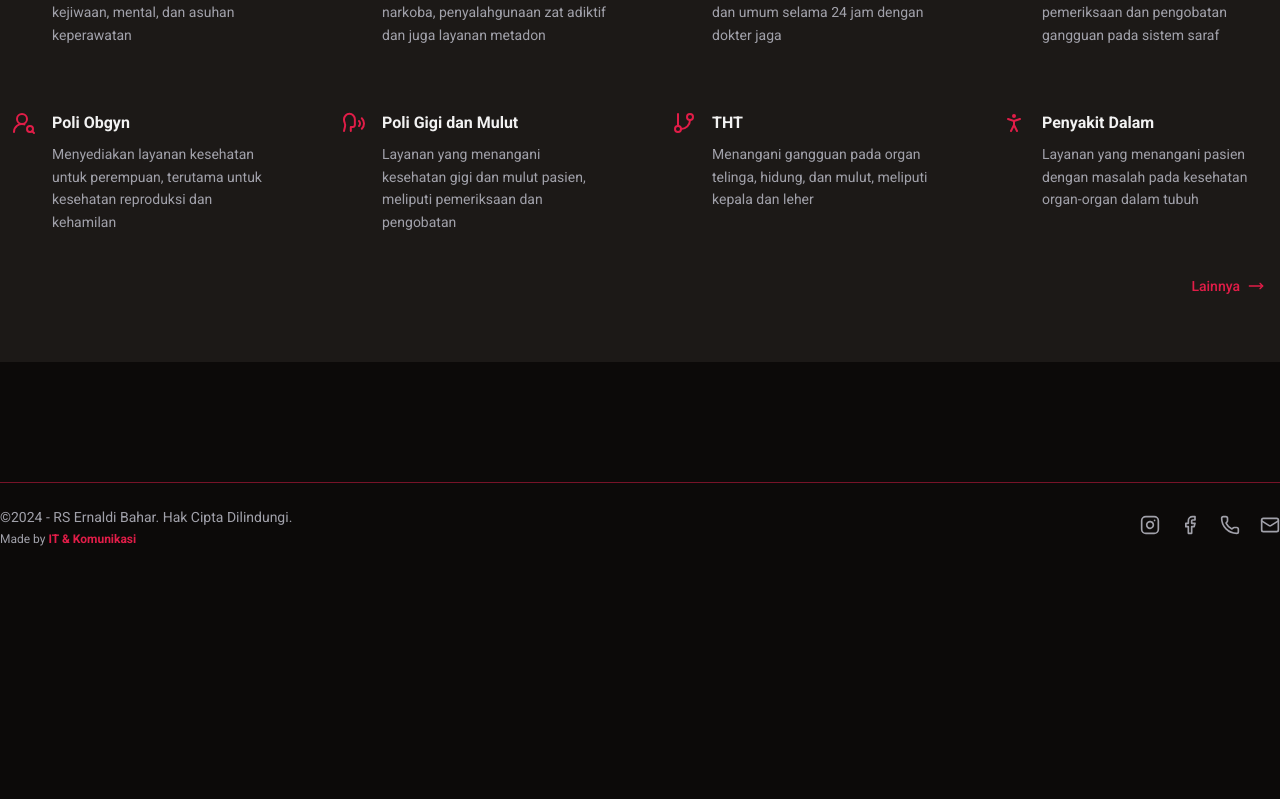
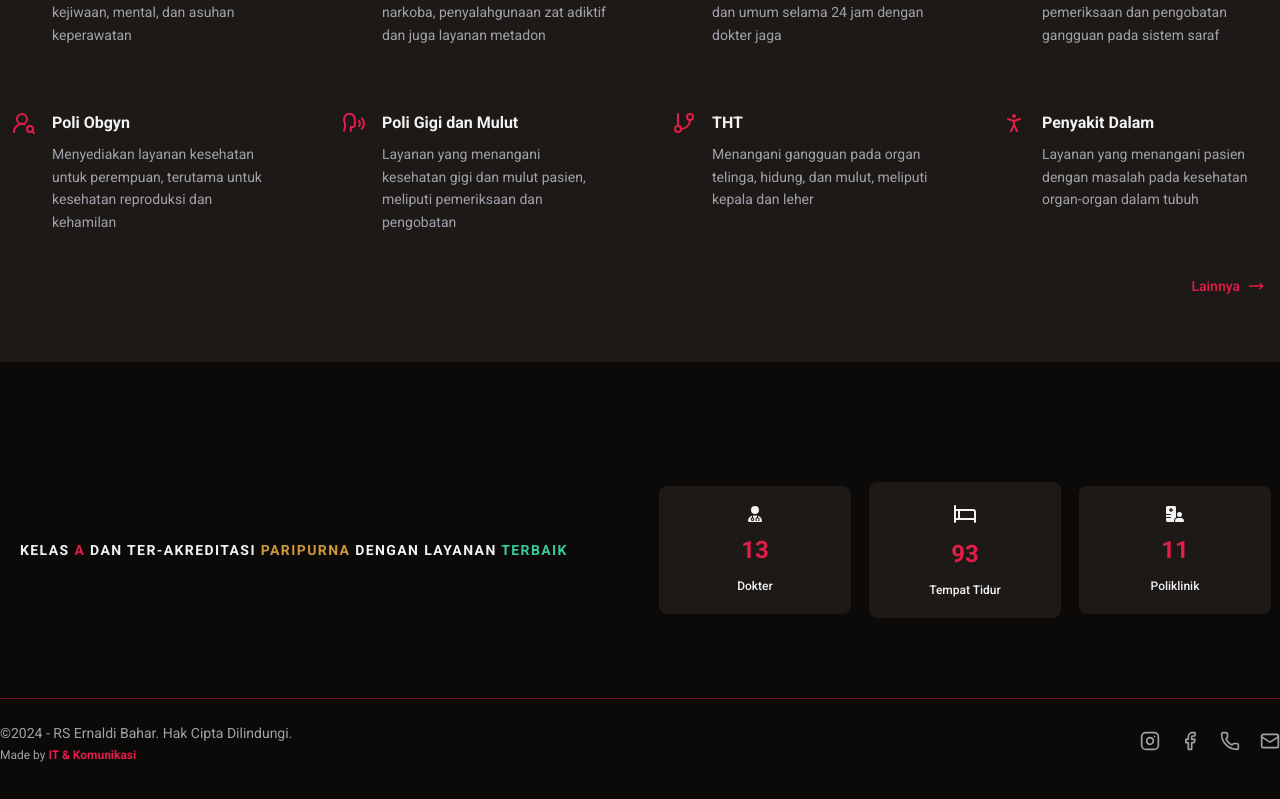
Before and after one commit to riyanamanda/rserba, a React (Vite) app in the folder client/: page / in a window 1280 px wide. Shown: the part 1089-1888 px from the top of the page. Before the commit the page ends 1676 px from the top, so only its background shows below. Built offline with nearby package versions, Linux system fonts and the light colour scheme; no server answers.

Commit message:
feat: add counter in home page

```diff
--- a/client/package.json
+++ b/client/package.json
@@ -35,6 +35,7 @@
         "react-dom": "^18.3.1",
         "react-helmet-async": "^2.0.5",
         "react-hook-form": "^7.54.2",
+        "react-icons": "^5.4.0",
         "react-redux": "^9.2.0",
         "react-router": "^7.1.1",
         "react-toastify": "^11.0.2",
--- /dev/null
+++ b/client/src/components/AnimationCounter.tsx
@@ -0,0 +1,53 @@
+'use client';
+
+import { KeyframeOptions, animate, useInView, useIsomorphicLayoutEffect } from 'framer-motion';
+import * as React from 'react';
+
+type AnimatedCounterProps = {
+    from: number;
+    to: number;
+    animationOptions?: KeyframeOptions & { duration?: number };
+    className?: string;
+};
+
+export const AnimationCounter = ({
+    from = 0,
+    to,
+    animationOptions,
+    className = 'text-xl font-extrabold sm:text-2xl md:text-3xl',
+}: AnimatedCounterProps) => {
+    const ref = React.useRef<HTMLSpanElement>(null);
+    const inView = useInView(ref, { once: true });
+
+    useIsomorphicLayoutEffect(() => {
+        const element = ref.current;
+
+        if (!element) return;
+        if (!inView) return;
+
+        // Set initial value
+        element.textContent = String(from);
+
+        // If reduced motion is enabled in system's preferences
+        if (window.matchMedia('(prefers-reduced-motion)').matches) {
+            element.textContent = String(to);
+            return;
+        }
+
+        const controls = animate(from, to, {
+            duration: 10,
+            ease: 'easeOut',
+            ...animationOptions,
+            onUpdate(value) {
+                element.textContent = value.toFixed(0);
+            },
+        });
+
+        // Cancel on unmount
+        return () => {
+            controls.stop();
+        };
+    }, [ref, inView, from, to]);
+
+    return <span ref={ref} className={className} />;
+};
--- /dev/null
+++ b/client/src/components/CountUp.tsx
@@ -0,0 +1,20 @@
+import { ElementType } from 'react';
+import { AnimationCounter } from './AnimationCounter';
+
+type CountUpProps = {
+    icon: ElementType;
+    title: string;
+    number: number;
+};
+
+const CountUp = ({ icon: Icon, title, number }: CountUpProps) => {
+    return (
+        <div className='flex flex-col items-center space-y-3 min-w-48 bg-card p-5 rounded-lg'>
+            <Icon className='w-10 shrink-0' />
+            <AnimationCounter className='text-2xl font-bold text-primary' from={0} to={number} animationOptions={{ ease: 'easeInOut' }} />
+            <span className='text-xs font-medium'>{title}</span>
+        </div>
+    );
+};
+
+export default CountUp;
--- a/client/src/index.css
+++ b/client/src/index.css
@@ -16,6 +16,8 @@
         --primary-foreground: 355.7 100% 97.3%;
         --secondary: 240 4.8% 95.9%;
         --secondary-foreground: 240 5.9% 10%;
+        --tertiary: 39, 62%, 51%;
+        --quarternary: 159.59, 58.57%, 50.78%;
         --muted: 240 4.8% 95.9%;
         --muted-foreground: 240 3.8% 46.1%;
         --accent: 240 4.8% 95.9%;
@@ -44,6 +46,8 @@
         --primary-foreground: 355.7 100% 97.3%;
         --secondary: 240 3.7% 15.9%;
         --secondary-foreground: 0 0% 98%;
+        --tertiary: 39, 62%, 51%;
+        --quarternary: 159.59, 58.57%, 50.78%;
         --muted: 0 0% 15%;
         --muted-foreground: 240 5% 64.9%;
         --accent: 12 6.5% 15.1%;
--- a/client/src/pages/Home.tsx
+++ b/client/src/pages/Home.tsx
@@ -1,3 +1,4 @@
+import CountUp from '@/components/CountUp';
 import Layanan from '@/components/Layanan';
 import AppLayout from '@/components/layout/AppLayout';
 import { Spotlight } from '@/components/Spotlight';
@@ -5,6 +6,7 @@
 import { Button } from '@/components/ui/button';
 import {
     AmbulanceIcon,
+    Bed,
     BrainCircuit,
     BrainCogIcon,
     GitBranchIcon,
@@ -15,6 +17,7 @@
     SpeechIcon,
     UserRoundSearchIcon,
 } from 'lucide-react';
+import { FaHospitalUser, FaUserDoctor } from 'react-icons/fa6';
 import { NavLink } from 'react-router';
 
 const poli = [
@@ -63,6 +66,7 @@
 const Home = () => {
     return (
         <AppLayout>
+            {/* Hero */}
             <section className='w-full flex items-center relative py-28 max-w-[90rem] mx-auto '>
                 <Spotlight className='left-20' />
                 <div className='w-6/12 pl-24 space-y-5 h-full'>
@@ -98,6 +102,7 @@
                 </div>
             </section>
 
+            {/* Layanan */}
             <section className='my-20 w-full bg-card py-14 text-card-foreground'>
                 <div className='max-w-[90rem] mx-auto'>
                     <div className='mx-auto w-fit space-y-5'>
@@ -119,6 +124,19 @@
                     </NavLink>
                 </div>
             </section>
+
+            {/* Count Up */}
+            <section className='max-w-[90rem] mx-auto grid grid-cols-2 place-content-center place-items-center py-10 pl-5'>
+                <p className='uppercase tracking-widest font-semibold text-sm w-full'>
+                    Kelas <span className='text-primary'>A</span> dan ter-akreditasi <span className='text-tertiary'>paripurna</span> dengan Layanan{' '}
+                    <span className='text-quarternary'>terbaik</span>
+                </p>
+                <div className='flex items-center justify-around w-full'>
+                    <CountUp icon={FaUserDoctor} title='Dokter' number={21} />
+                    <CountUp icon={Bed} title='Tempat Tidur' number={150} />
+                    <CountUp icon={FaHospitalUser} title='Poliklinik' number={18} />
+                </div>
+            </section>
         </AppLayout>
     );
 };
--- a/client/tailwind.config.js
+++ b/client/tailwind.config.js
@@ -30,6 +30,12 @@
                 secondary: {
                     DEFAULT: 'hsl(var(--secondary))',
                     foreground: 'hsl(var(--secondary-foreground))',
+                },
+                tertiary: {
+                    DEFAULT: 'hsl(var(--tertiary))',
+                },
+                quarternary: {
+                    DEFAULT: 'hsl(var(--quarternary))',
                 },
                 muted: {
                     DEFAULT: 'hsl(var(--muted))',
```
Also changed, not shown: 1 other file (tests, documents, lock files or other folders).
